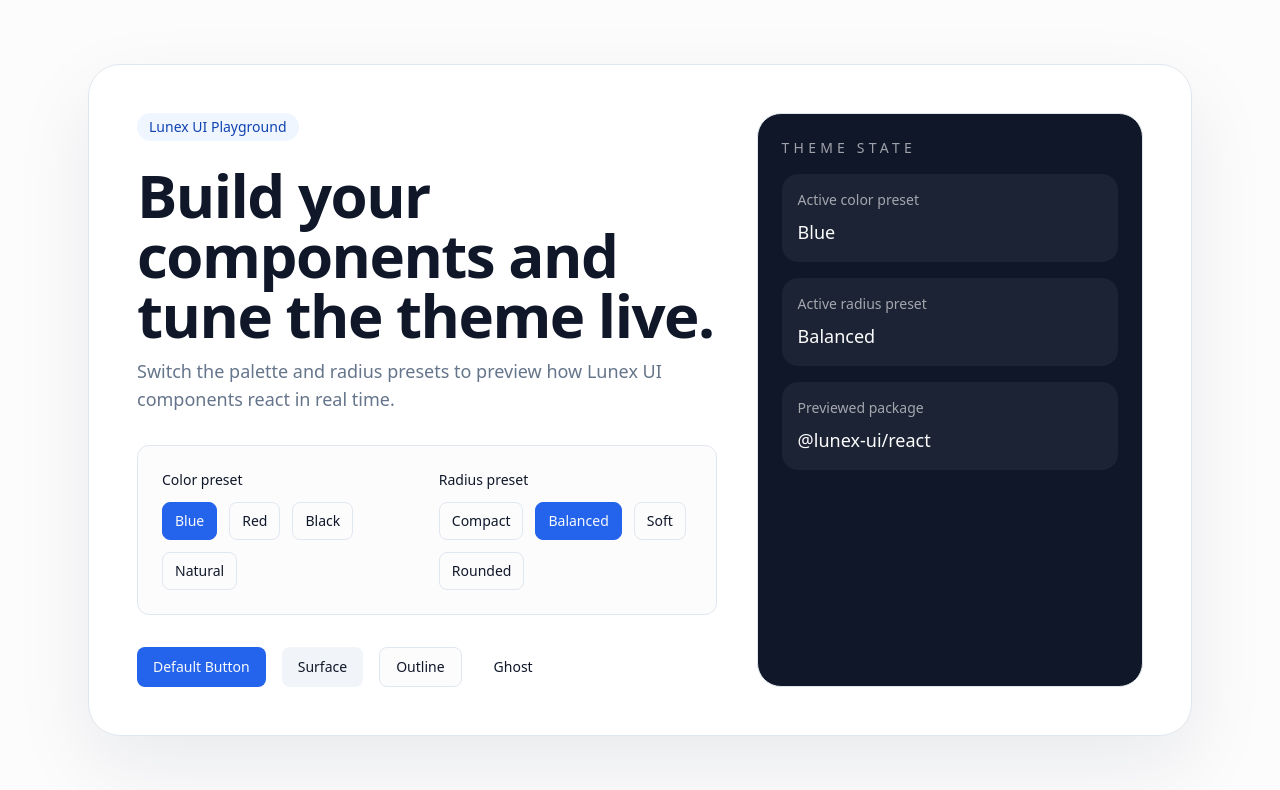
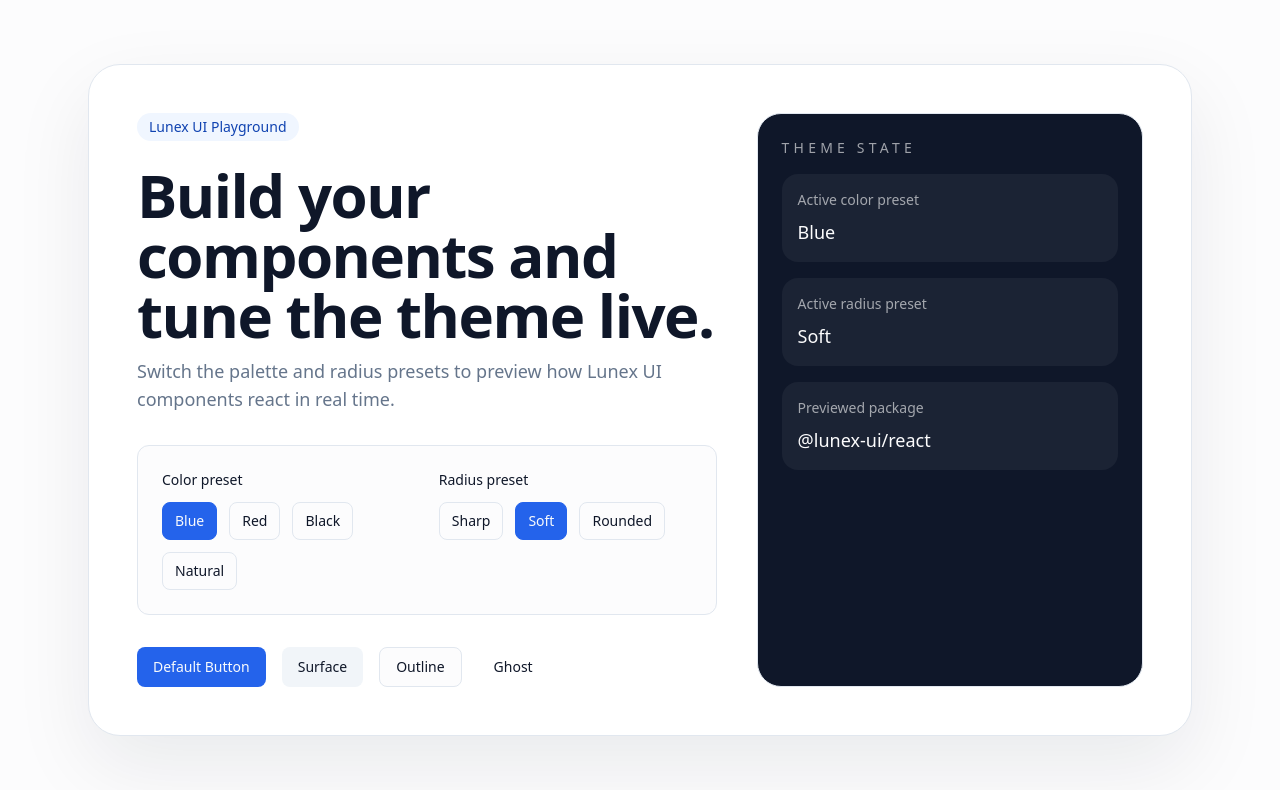
Before and after one commit to lunex-ui/ui, a Next.js app in the folder apps/playground/: page / in a window 1280 px wide. Shown: the top 790 px of the page. Built offline with nearby package versions, Linux system fonts and the light colour scheme.

Commit message:
feat: refine playground theme and radius presets

```diff
--- a/apps/playground/app/globals.css
+++ b/apps/playground/app/globals.css
@@ -108,28 +108,22 @@
     --field-border: 36 28% 84%;
   }
 
-  :root[data-radius-preset="compact"] {
-    --radius-sm: 0.25rem;
-    --radius-md: 0.375rem;
-    --radius-lg: 0.5rem;
+  :root[data-radius-preset="sharp"] {
+    --radius-sm: 0;
+    --radius-md: 0;
+    --radius-lg: 0;
   }
 
-  :root[data-radius-preset="balanced"] {
+  :root[data-radius-preset="soft"] {
     --radius-sm: 0.375rem;
     --radius-md: 0.5rem;
     --radius-lg: 0.75rem;
   }
 
-  :root[data-radius-preset="soft"] {
-    --radius-sm: 0.5rem;
-    --radius-md: 0.75rem;
-    --radius-lg: 1rem;
-  }
-
   :root[data-radius-preset="rounded"] {
-    --radius-sm: 0.75rem;
-    --radius-md: 1rem;
-    --radius-lg: 1.5rem;
+    --radius-sm: 9999px;
+    --radius-md: 9999px;
+    --radius-lg: 9999px;
   }
 
   body {
--- a/apps/playground/app/theme-preview.tsx
+++ b/apps/playground/app/theme-preview.tsx
@@ -5,14 +5,14 @@
 import { Button } from "@lunex-ui/react";
 
 const colorPresets = ["blue", "red", "black", "natural"] as const;
-const radiusPresets = ["compact", "balanced", "soft", "rounded"] as const;
+const radiusPresets = ["sharp", "soft", "rounded"] as const;
 
 type ColorPreset = (typeof colorPresets)[number];
 type RadiusPreset = (typeof radiusPresets)[number];
 
 export function ThemePreview() {
   const [colorPreset, setColorPreset] = useState<ColorPreset>("blue");
-  const [radiusPreset, setRadiusPreset] = useState<RadiusPreset>("balanced");
+  const [radiusPreset, setRadiusPreset] = useState<RadiusPreset>("soft");
 
   useEffect(() => {
     document.documentElement.dataset.colorPreset = colorPreset;
```
